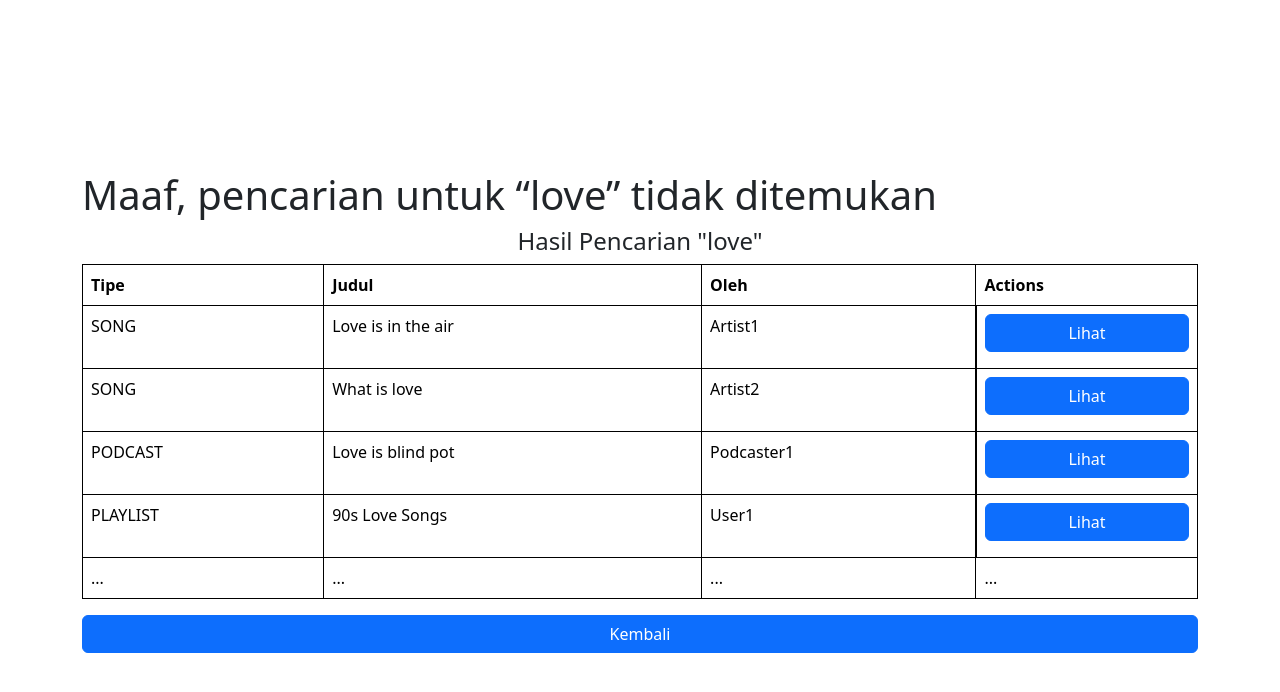
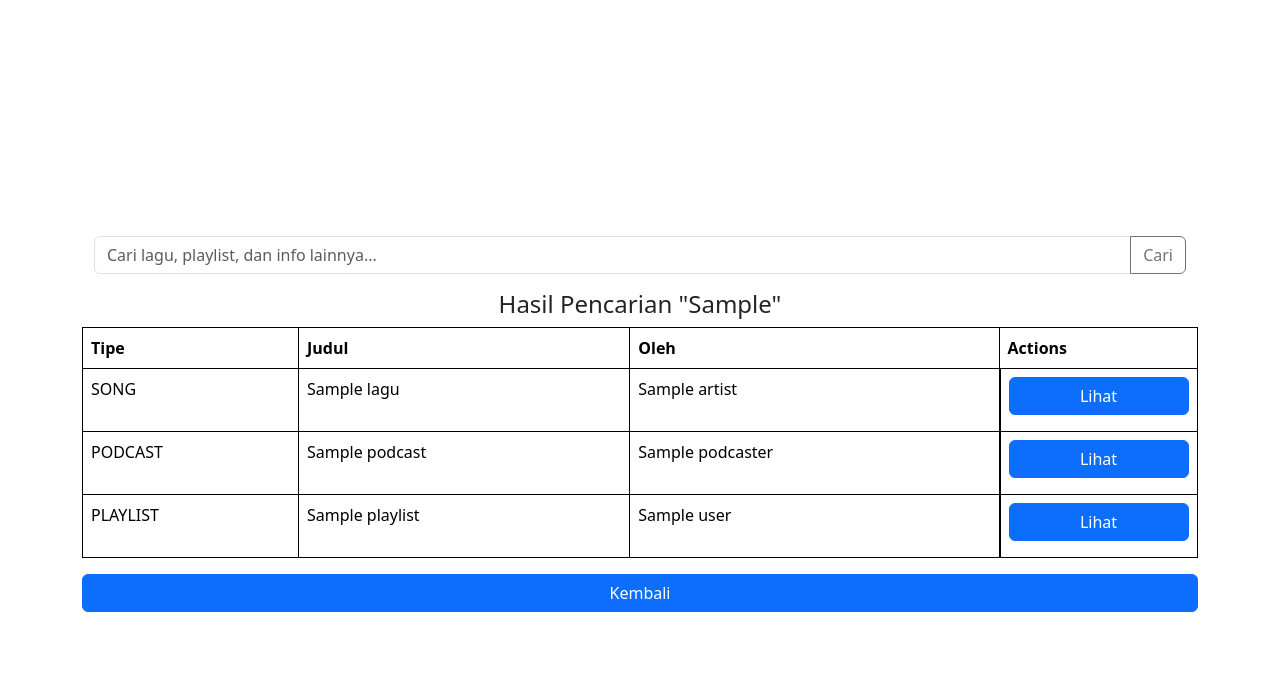
Before and after one commit to basdat-b11/frontend, a Django app: template main/templates/search-result-page.html in a window 1280 px wide. Shown: the top 692 px of the page. Run offline with Django 5.2, Linux system fonts and the light colour scheme; the template is opened without the code that fills it: most values are stand-ins (such as "Sample title", 1, 10 or a date in 2020).

Commit message:
Finished search bar and its page feat

```diff
--- a/main/templates/search-result-page.html
+++ b/main/templates/search-result-page.html
@@ -14,8 +14,18 @@
 </head>
 <body class="d-flex align-items-center justify-content-center">
   <div class="container mt-4">
-    <h1>Maaf, pencarian untuk “love” tidak ditemukan</h1>
-    <h4 class="text-center">Hasil Pencarian "love"</h4>
+    <div class="container mt-4">
+      <form method="GET" action="{% url 'main:pencarian' %}">
+      <div class="input-group mb-3">
+          <input type="text" name="query" class="form-control" placeholder="Cari lagu, playlist, dan info lainnya..." aria-label="Search" aria-describedby="button-addon2">
+          <button class="btn btn-outline-secondary" type="submit" id="button-addon2">Cari</button>
+        </div>
+      </form>
+    </div>
+
+    {% if hasil_pencarian %}
+      {% if daftar_lagu or daftar_playlist or daftar_podcast %}
+      <h4 class="text-center">Hasil Pencarian "{{ hasil_pencarian }}"</h4>
       <table class="table table-bordered border-black">
         <thead>
           <tr>
@@ -26,56 +36,54 @@
           </tr>
         </thead>
         <tbody>
+          {% for lagu in daftar_lagu %}
           <tr>
             <td>SONG</td>
-          <td>Love is in the air</td>
-          <td>Artist1</td>
+            <td>{{ lagu.judul }}</td>
+            <td>{{ lagu.artist }}</td>
             <td class="d-flex flex-column">
               <button type="button" class="btn btn-primary mb-2" data-bs-toggle="modal" data-bs-target="#lihatModal">
                 Lihat
               </button>
             </td>
           </tr>
+          {% endfor %}
+          {% for podcast in daftar_podcast %}
           <tr>
-            <td>SONG</td>
-            <td>What is love</td>
-            <td>Artist2</td>
+              <td>PODCAST</td>
+              <td>{{ podcast.judul }}</td>
+              <td>{{ podcast.podcaster }}</td>
               <td class="d-flex flex-column">
                 <button type="button" class="btn btn-primary mb-2" data-bs-toggle="modal" data-bs-target="#lihatModal">
                   Lihat
                 </button>
               </td>
           </tr>
+          {% endfor %}
+          {% for playlist in daftar_playlist %}
           <tr>
-            <td>PODCAST</td>
-            <td>Love is blind pot</td>
-            <td>Podcaster1</td>
+              <td>PLAYLIST</td>
+              <td>{{ playlist.judul }}</td>
+              <td>{{ playlist.user }}</td>
               <td class="d-flex flex-column">
                 <button type="button" class="btn btn-primary mb-2" data-bs-toggle="modal" data-bs-target="#lihatModal">
                   Lihat
                 </button>
               </td>
           </tr>
-        <tr>
-            <td>PLAYLIST</td>
-            <td>90s Love Songs</td>
-            <td>User1</td>
-            <td class="d-flex flex-column">
-              <button type="button" class="btn btn-primary mb-2" data-bs-toggle="modal" data-bs-target="#lihatModal">
-                Lihat
-              </button>
-            </td>
-        </tr>
-        <tr>
-            <td>...</td>
-            <td>...</td>
-            <td>...</td>
-            <td>...</td>
-          </tr>
+          {% endfor %}
         </tbody>
       </table>
+      {% else %}
+      <h3 class="text-center">Maaf, pencarian untuk "{{ hasil_pencarian }}" tidak ditemukan</h3>
+      {% endif %}
+
+
+    {% else %}
+    <p class="text-center">Silahkan melakukan pencarian</p>
+    {% endif %}
     <div class="text-center">
-      <button type="button" class="btn btn-primary w-100">Kembali</button>
+      <a href={% url 'authentication:dashboard' %}><button type="button" class="btn btn-primary w-100">Kembali</button></a>
     </div>
   </div>
 
--- a/main/urls.py
+++ b/main/urls.py
@@ -1,7 +1,7 @@
 from django.urls import include,path
 from main.views import test_akun
 from django.urls import path
-from main.views import subscription_page, bayar_paket, riwayat_langganan, unduhan_lagu
+from main.views import subscription_page, bayar_paket, riwayat_langganan, unduhan_lagu, pencarian
 from kelolaalbum.views import *
 
 app_name = 'main'
@@ -25,4 +25,5 @@ urlpatterns = [
     path('pembayaran-paket/', bayar_paket, name='bayar_paket'),
     path('riwayat-langganan/', riwayat_langganan, name='riwayat_langganan'),
     path('unduhan-lagu/', unduhan_lagu, name='unduhan_lagu'),
+    path('cari', pencarian, name='pencarian'),
 ]
```
Also changed, not shown: main/views.py (+32 -0 lines). Lines whose indentation alone changed are shown as unchanged.
